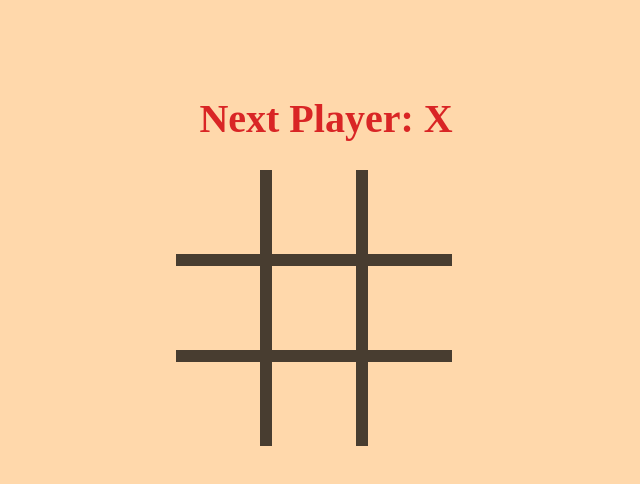
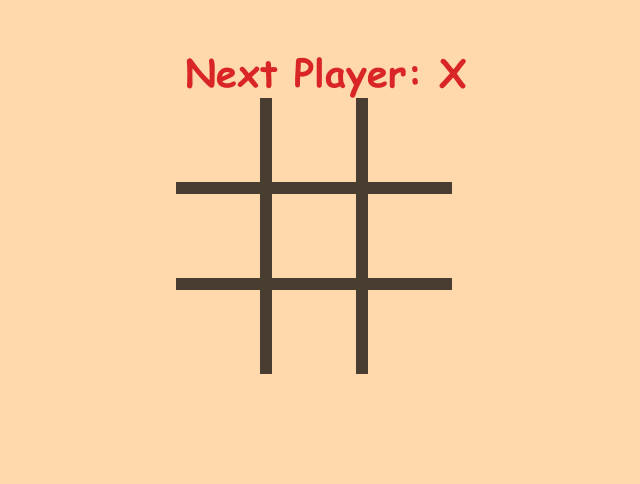
Before and after one commit to Roman-Gulamov/Tic-tac-toe, a React (Create React App) app: page / in a window 1280 px wide. Shown: the top 484 px of the page, without its empty margins (314-954 px from the left). Built offline with nearby package versions, Linux system fonts and the light colour scheme.

Commit message:
Added styles for win counter

```diff
--- a/src/index.scss
+++ b/src/index.scss
@@ -1,14 +1,40 @@
+@font-face {
+    font-family: "Comic Sans MS Bold";
+	src: url('./assets/fonts/comicbd.ttf') format('ttf'),
+		url('./assets/fonts/comicbd.woff') format('woff');
+	font-weight: bold;
+	font-style: normal;
+}
+
 body {
+    font-family: "Comic Sans MS Bold", cursive, sans-serif;
     background-color: #FFD8AB;
 }
 
 .field {
-    position: relative;
     display: flex;
     flex-wrap: wrap;
-    margin: 170px auto;
+    margin: 45px auto;
     max-width: 300px;
     user-select: none;
+
+    &__status {
+        width: 100%;
+        color: #a6c420;
+        text-align: center;
+
+        & span {
+            font-weight: bold;
+            font-size: 38px;
+        }
+    }
+
+    &__score {
+        font-size: 38px;
+        width: 92%;
+        text-align: center;
+        margin-bottom: 15px;
+    }
 
     &__board {
         display: flex;
@@ -20,27 +46,8 @@ body {
 
         & span {
             margin-top: 8px;
-            font-family: cursive;
             font-size: 50px;
             font-weight: bold;
-        }
-    }
-
-    &__winnerColor {
-        background-color: #B7D98E;
-    }
-
-    &__status {
-        position: absolute;
-        bottom: 110%;
-        color: #a6c420;
-        width: 100%;
-        text-align: center;
-
-        & span {
-            font-family: cursive;
-            font-weight: bold;
-            font-size: 40px;
         }
     }
 }
@@ -72,3 +79,7 @@ body {
 .O {
     color: #64B0D8;
 }
+
+.winnerColor {
+    background-color: #B7D98E;
+}
```
